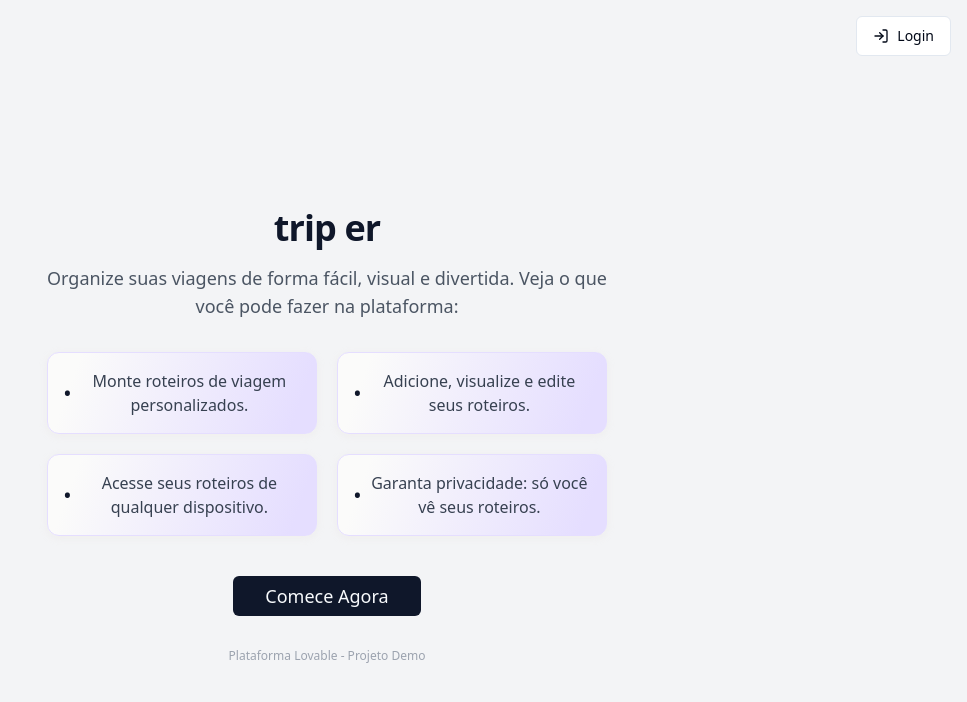
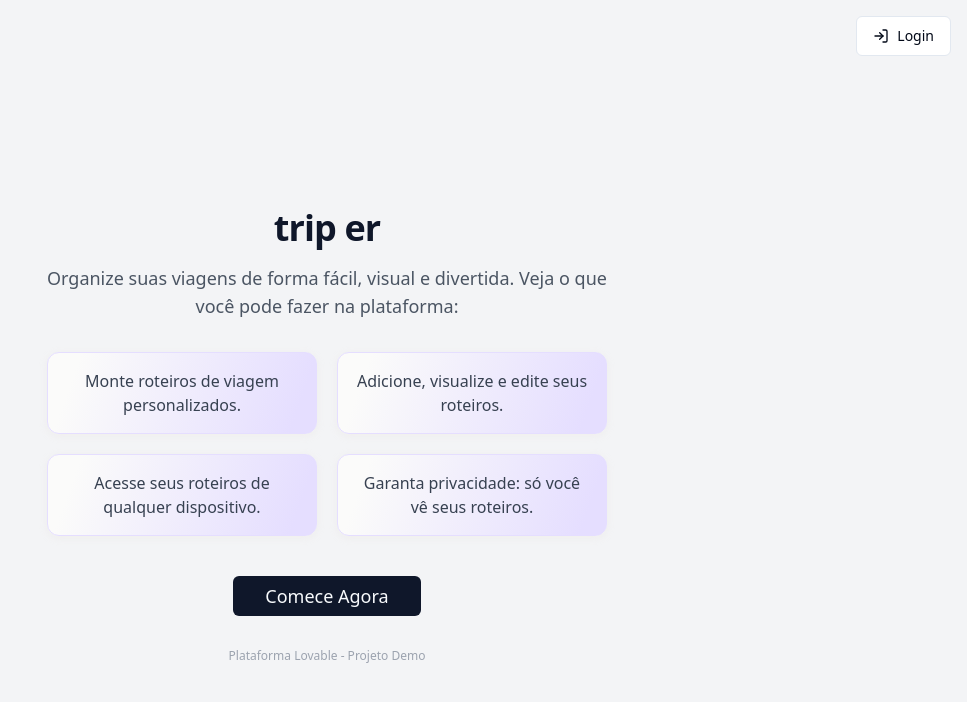
Before and after one commit to EmersonRicard0/EmersonRicard0.github.io, a React (Vite) app: page / in a window 1280 px wide. Shown: the top 702 px of the page, without its empty margins (313-1280 px from the left). Built offline with nearby package versions, Linux system fonts and the light colour scheme.

Commit message:
Remove leading dots
Remove leading dots from the list items.

```diff
--- a/src/pages/Index.tsx
+++ b/src/pages/Index.tsx
@@ -1,4 +1,3 @@
-
 import { Link, useNavigate } from "react-router-dom";
 import { Button } from "@/components/ui/button";
 import { LogIn } from "lucide-react";
@@ -46,7 +45,6 @@ const Index = () => {
               <li key={i}>
                 <NeonCard>
                   <span className="flex items-center gap-2 text-gray-700">
-                    <span className="text-primary font-bold text-lg">•</span>
                     <span className="text-base">{desc}</span>
                   </span>
                 </NeonCard>
```
